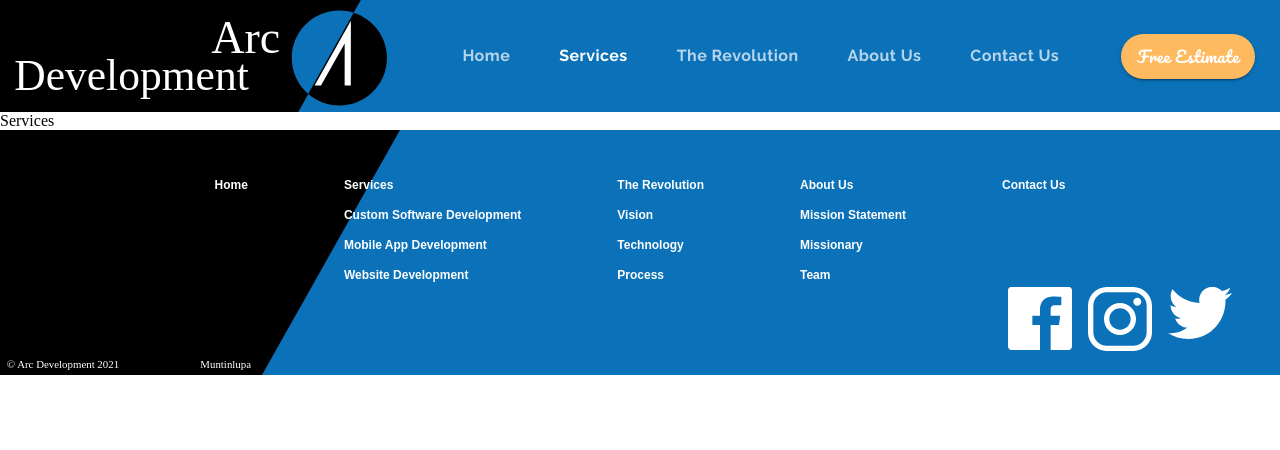
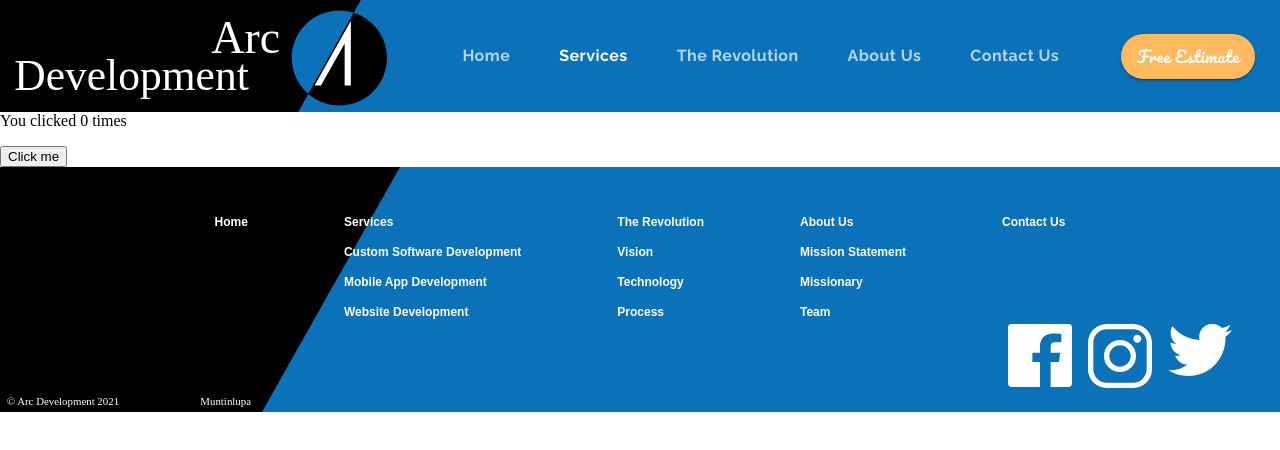
Before and after one commit to Haidoe/react-mui, a React (Create React App) app: page /services in a window 1280 px wide. Shown: the top 450 px of the page. Built offline with nearby package versions, Linux system fonts and the light colour scheme.

Commit message:
Added Context for Active Tab Routes Index

```diff
--- a/src/components/App.js
+++ b/src/components/App.js
@@ -5,6 +5,8 @@
 import Footer from "./ui/Footer";
 import theme from "./ui/Theme";
 import LandingPage from "./pages/Landing";
+import Example from "./ui/Test/An";
+import ContextProvider from "./Provider";
 
 function App() {
   const [tabValue, setTabValue] = useState(0);
@@ -46,6 +48,7 @@
   }, [tabValue, serviceSelected]);
 
   return (
+    <ContextProvider>
       <ThemeProvider theme={theme}>
         <BrowserRouter>
           <Header
@@ -58,11 +61,7 @@
           <Switch>
             <Route exact path="/" component={LandingPage} />
 
-          <Route
-            exact
-            path="/services"
-            component={() => <div> Services </div>}
-          />
+            <Route exact path="/services" component={Example} />
 
             <Route
               exact
@@ -88,7 +87,11 @@
               component={() => <div> Revolution </div>}
             />
 
-          <Route exact path="/about" component={() => <div> About Us </div>} />
+            <Route
+              exact
+              path="/about"
+              component={() => <div> About Us </div>}
+            />
 
             <Route
               exact
@@ -109,6 +112,7 @@
           />
         </BrowserRouter>
       </ThemeProvider>
+    </ContextProvider>
   );
 }
 
--- /dev/null
+++ b/src/components/Provider.js
@@ -0,0 +1,20 @@
+import React, { useState, useContext } from "react";
+
+const ThemeContext = React.createContext();
+
+export const useRouteContext = () => {
+  return useContext(ThemeContext);
+};
+
+const ThemeProvider = ({ children }) => {
+  // Zero is the home default route index
+  const activeRouteTabIndex = useState(0);
+
+  return (
+    <ThemeContext.Provider value={activeRouteTabIndex}>
+      {children}
+    </ThemeContext.Provider>
+  );
+};
+
+export default ThemeProvider;
--- /dev/null
+++ b/src/components/ui/Test/An.js
@@ -0,0 +1,20 @@
+import React, { useState, useEffect } from "react";
+
+function Example() {
+  const [count, setCount] = useState(0);
+
+  // Similar to componentDidMount and componentDidUpdate:
+  useEffect(() => {
+    // Update the document title using the browser API
+    document.title = `You clicked ${count} times`;
+  });
+
+  return (
+    <div>
+      <p>You clicked {count} times</p>
+      <button onClick={() => setCount(count + 1)}>Click me</button>
+    </div>
+  );
+}
+
+export default Example;
```
Lines whose indentation alone changed are shown as unchanged.
